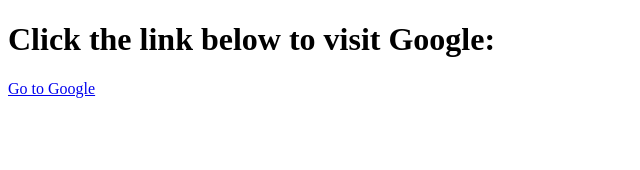
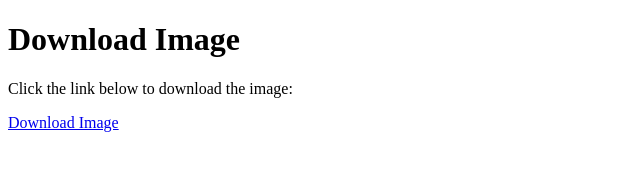
Before and after one commit to sddhanasankar/redirect-website, a plain HTML site: page index.html in a window 1280 px wide. Shown: the whole page, without its empty margins (0-640 px from the left). Drawn offline with Linux system fonts and the light colour scheme.

Commit message:
Update index.html

```diff
--- a/index.html
+++ b/index.html
@@ -3,10 +3,13 @@
 <head>
     <meta charset="UTF-8">
     <meta name="viewport" content="width=device-width, initial-scale=1.0">
-    <title>Redirect to Google</title>
+    <title>Download Image</title>
 </head>
 <body>
-    <h1>Click the link below to visit Google:</h1>
-    <a href="https://www.google.com" target="_blank">Go to Google</a>
+    <h1>Download Image</h1>
+    <p>Click the link below to download the image:</p>
+
+    <!-- Link to download image -->
+    <a href="https://github.com/your-username/your-repository-name/raw/main/image.png" download="image.png">Download Image</a>
 </body>
 </html>
```
